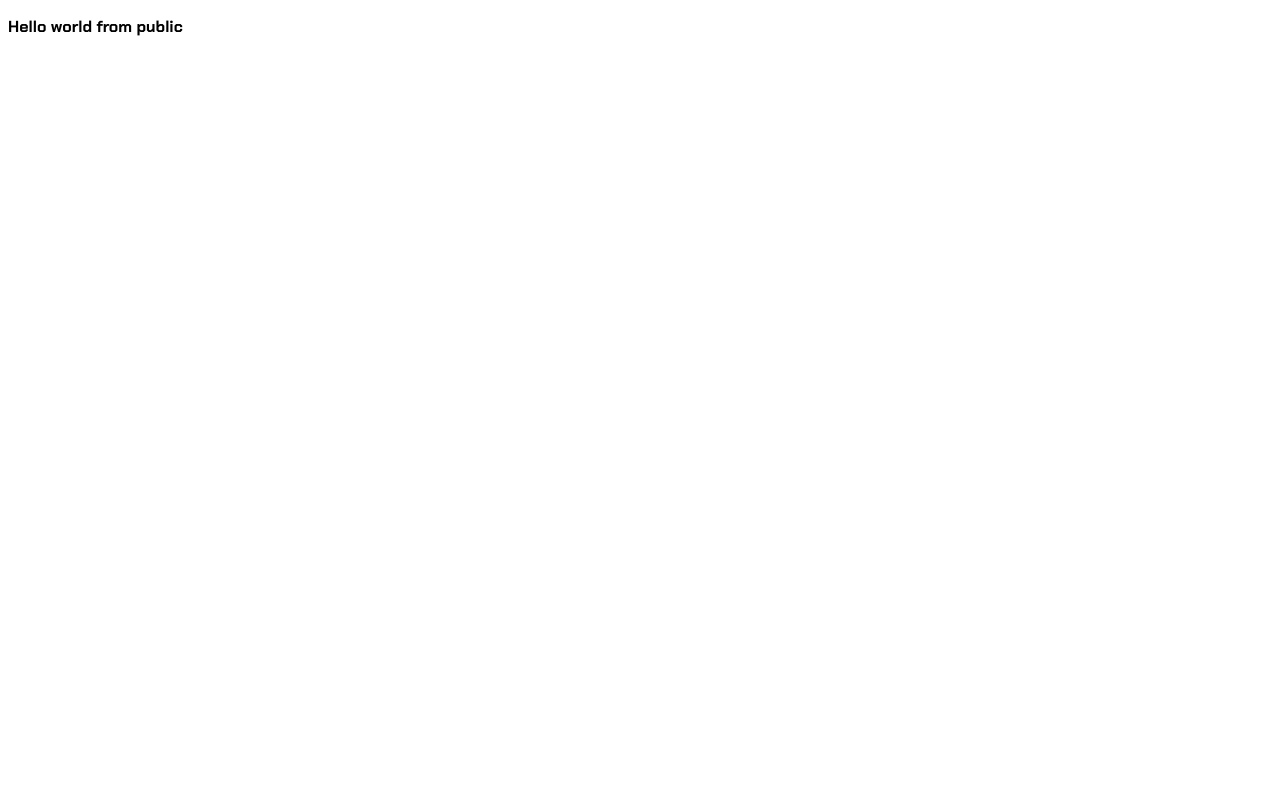
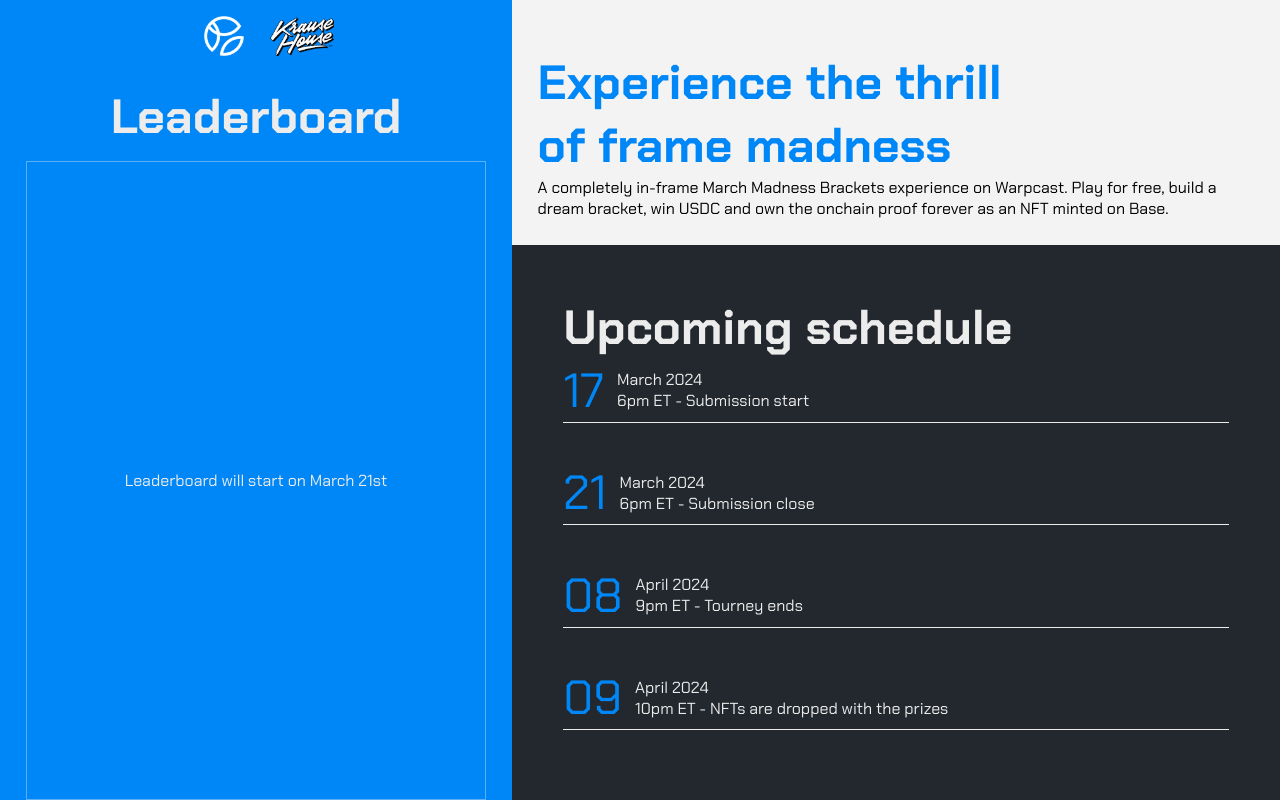
Before and after one commit to 1996thomas/test-march, a website: page public/index.html in a window 1280 px wide. Drawn offline with Linux system fonts and the light colour scheme.

Commit message:
adding new index page

```diff
--- a/public/index.html
+++ b/public/index.html
@@ -10,9 +10,65 @@
       href="https://fonts.googleapis.com/css2?family=Chakra+Petch:ital,wght@0,300;0,400;0,500;0,600;0,700;1,300;1,400;1,500;1,600;1,700&display=swap"
       rel="stylesheet"
     />
-    <link rel="stylesheet" href="../src/style.css">
-</head>
+    <link rel="stylesheet" href="style.css" />
+  </head>
   <body>
-    <p>Hello world from public</p>
+    <main>
+      <div class="leaderBoard__wrapper">
+        <div class="nav__wrapper">
+          <a href=""></a>
+          <img src="./Eco.png" height="40px" alt="" />
+          <img src="./Krause_House.png" height="40px" alt="" />
+        </div>
+        <h2>Leaderboard</h2>
+        <div class="leaderboard">
+          <p>Leaderboard will start on March 21st</p>
+        </div>
+      </div>
+      <div class="information__wrapper">
+        <div class="presentation__wrapper">
+          <h2>
+            Experience the thrill <br />
+            of frame madness
+          </h2>
+          A completely in-frame March Madness Brackets experience on Warpcast.
+          Play for free, build a dream bracket, win USDC and own the onchain
+          proof forever as an NFT minted on Base.
+        </div>
+        <div class="schedule__wrapper">
+          <h2>Upcoming schedule</h2>
+          <ul>
+            <li>
+              <p class="date">17</p>
+              <div>
+                <p>March 2024</p>
+                <p>6pm ET - Submission start</p>
+              </div>
+            </li>
+            <li>
+              <p class="date">21</p>
+              <div>
+                <p>March 2024</p>
+                <p>6pm ET - Submission close</p>
+              </div>
+            </li>
+            <li>
+              <p class="date">08</p>
+              <div>
+                <p>April 2024</p>
+                <p>9pm ET - Tourney ends</p>
+              </div>
+            </li>
+            <li>
+              <p class="date">09</p>
+              <div>
+                <p>April 2024</p>
+                <p>10pm ET - NFTs are dropped with the prizes</p>
+              </div>
+            </li>
+          </ul>
+        </div>
+      </div>
+    </main>
   </body>
 </html>
--- a/public/style.css
+++ b/public/style.css
@@ -1,8 +1,109 @@
+@import url("https://fonts.googleapis.com/css2?family=Chakra+Petch:ital,wght@0,300;0,400;0,500;0,600;0,700;1,300;1,400;1,500;1,600;1,700&display=swap");
 body {
+  font-family: "Chakra Petch", sans-serif;
+}
+* {
   margin: 0;
   padding: 0;
   box-sizing: border-box;
-  background: url(/public/background.png);
-  font-family: system-ui, -apple-system, BlinkMacSystemFont, "Segoe UI", Roboto,
-    Oxygen, Ubuntu, Cantarell, "Open Sans", "Helvetica Neue", sans-serif;
 }
+
+:root {
+  --primaryColor: #0087f7;
+  --secondaryColor: rgb(24, 24, 24);
+  --backgroundColor: #23282e;
+  --white: rgb(236, 236, 236);
+}
+main {
+  display: flex;
+  height: calc(100vh);
+}
+
+.leaderBoard__wrapper {
+  flex: 2;
+  display: flex;
+  flex-direction: column;
+  background-color: var(--primaryColor);
+  color: var(--white);
+  align-items: center;
+  gap: 1vw;
+  min-height: 80vh;
+}
+
+.leaderboard {
+  border: 1px solid rgba(236, 236, 236, 0.4);
+  height: 100%;
+  width: 100%;
+  display: flex;
+  align-items: center;
+  justify-content: center;
+  color: var(--white);
+  width: 90%;
+  height: 80%;
+}
+.information__wrapper {
+  height: 100%;
+  background-color: rgb(243, 243, 243);
+  flex: 3;
+  padding-top: 4vw;
+  display: flex;
+  flex-direction: column;
+  gap: 2vw;
+}
+
+.presentation__wrapper {
+  display: flex;
+  flex-direction: column;
+  padding-inline: 2vw;
+}
+.presentation__wrapper h2 {
+  color: var(--primaryColor);
+}
+
+.presentation__wrapper h2,
+.schedule__wrapper h2,
+.leaderBoard__wrapper h2 {
+  font-size: clamp(1.5rem, 4vw, 3rem);
+}
+
+.schedule__wrapper {
+  background-color: var(--backgroundColor);
+  padding: 4vw;
+  color: var(--white);
+  height: max-content;
+  flex: 1;
+}
+.schedule__wrapper ul {
+  display: flex;
+  flex-direction: column;
+  gap: 3vw;
+}
+
+.schedule__wrapper ul li {
+  list-style-type: none;
+  display: flex;
+  align-items: center;
+  gap: 1vw;
+}
+
+.date {
+  color: var(--primaryColor);
+  font-size: clamp(1.5rem, 4vw, 3rem);
+}
+
+.schedule__wrapper li {
+  border-bottom: 1px var(--white) solid;
+}
+
+.nav__wrapper {
+  display: flex;
+  justify-content: center;
+  gap: 2vw;
+  padding: 1rem;
+}
+
+@media screen and (max-width: 800px) {
+  main {
+    flex-direction: column;
+  }
+}
--- a/src/style.css
+++ /dev/null
@@ -1,15 +0,0 @@
-@font-face {
-  font-family: "ChakraPetch";
-  src: url("/ChakraPetch-Bold.ttf") format("truetype");
-}
-
-*{
-    font-family: "ChakraPetch", sans-serif;
-}
-p{
-    font-family: "ChakraPetch", sans-serif;
-}
-
-.salut{
-  font-size: 3rem;
-}
```
Also changed, not shown: api/index.tsx (+13 -13 lines).
